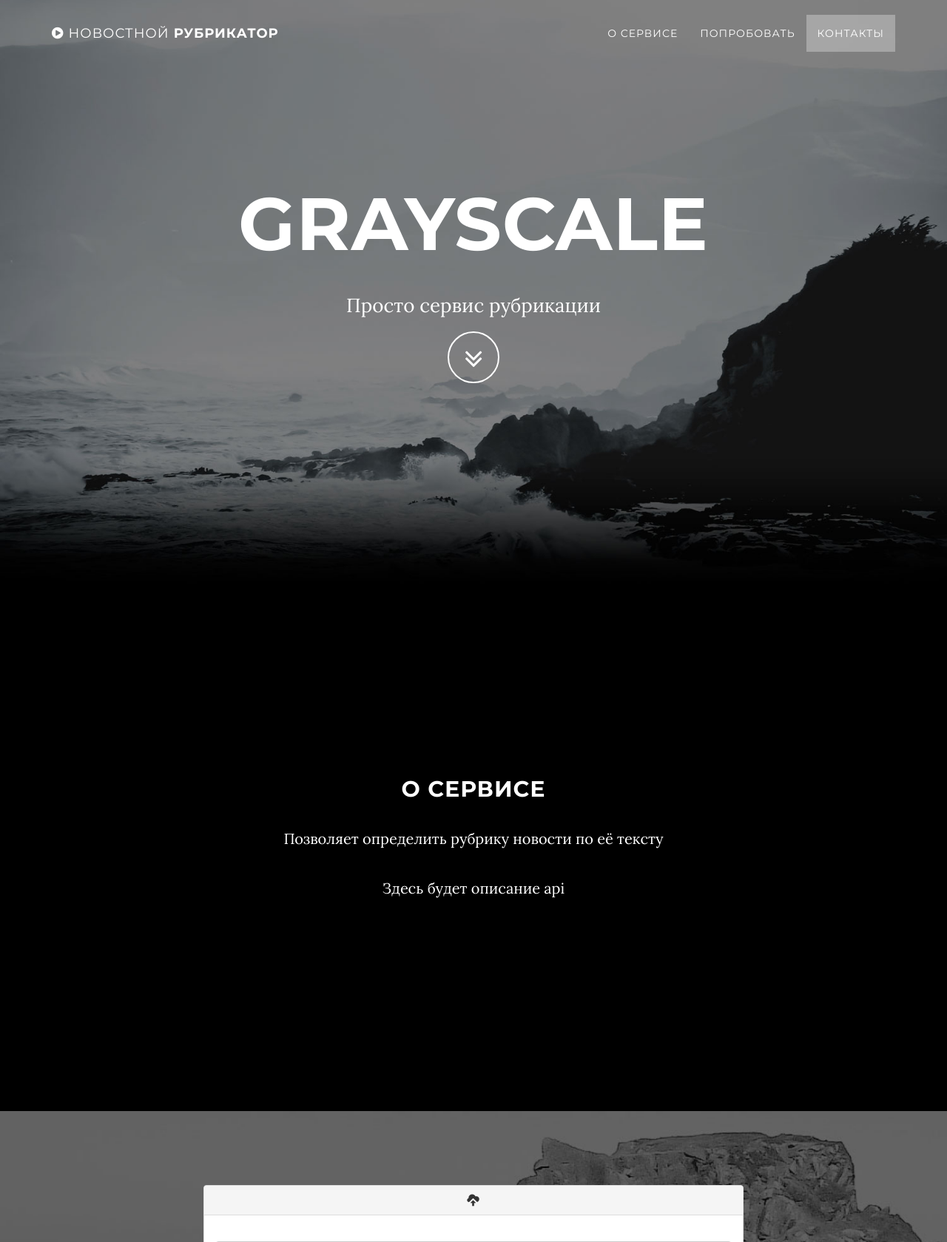
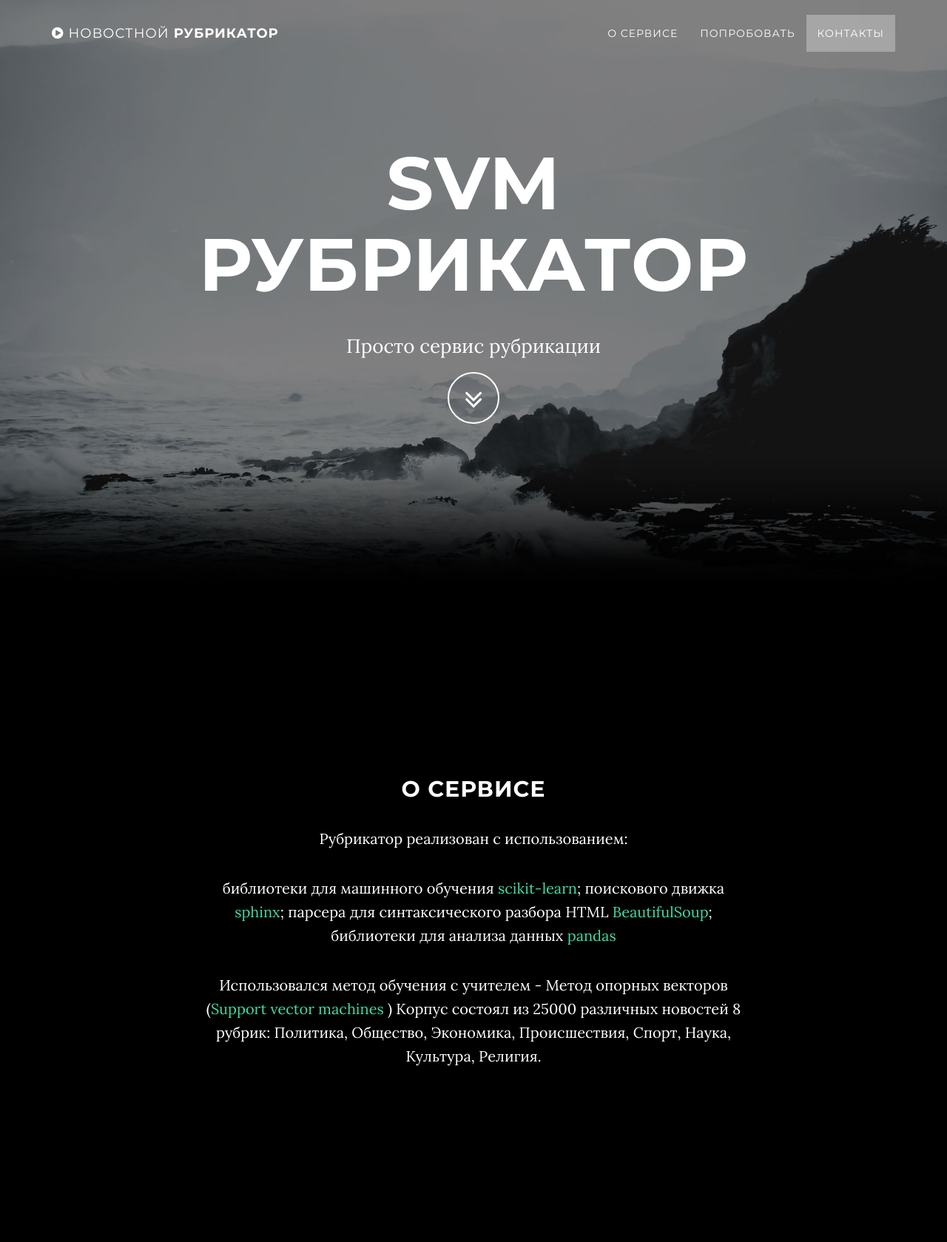
Before and after one commit to Deemetr/news-rubricator, a Flask app: page / in a window 1280 px wide. Shown: the top 1679 px of the page at 74% size. Run offline with Flask 2, Linux system fonts and the light colour scheme; parts of the project's set-up code (start-up, migrations or seed data) failed here and were passed over; some libraries are stand-ins or nearby versions.

```diff
--- a/templates/index.html
+++ b/templates/index.html
@@ -76,7 +76,7 @@
             <div class="container">
                 <div class="row">
                     <div class="col-md-8 col-md-offset-2">
-                        <h1 class="brand-heading">Grayscale</h1>
+                        <h1 class="brand-heading">SVM Рубрикатор</h1>
                         <p class="intro-text">Просто сервис рубрикации
                             <br>
                         <a href="#about" class="btn btn-circle page-scroll">
@@ -93,8 +93,13 @@
         <div class="row">
             <div class="col-lg-8 col-lg-offset-2">
                 <h2>О сервисе</h2>
-                <p>Позволяет определить рубрику новости по её тексту</p>
-                <p>Здесь будет описание api</p>
+                <p>Рубрикатор реализован с использованием:</p>
+                <p>библиотеки для машинного обучения <a href="http://scikit-learn.org/stable/index.html">scikit-learn</a>; поискового движка <a href="http://sphinxsearch.com">sphinx</a>;
+                    парсера для синтаксического разбора HTML <a href="https://www.crummy.com/software/BeautifulSoup/">BeautifulSoup</a>; библиотеки для анализа данных <a href="http://pandas.pydata.org">pandas</a>
+                </p>
+                <p>Использовался метод обучения с учителем - Метод опорных векторов (<a href="http://scikit-learn.org/stable/modules/svm.html">Support vector machines</a> )
+                Корпус состоял из 25000 различных новостей 8 рубрик: Политика, Общество, Экономика, Происшествия, Спорт, Наука, Культура, Религия.
+                </p>
             </div>
         </div>
     </section>
```
Also changed, not shown: requirements.txt (added, +25 -0 lines), tests/test_prediction.py (added, +15 -0 lines), .travis.yml (added), 2 other files.
